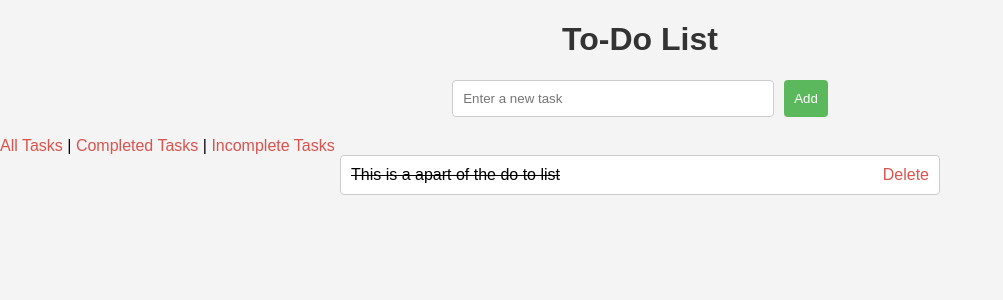
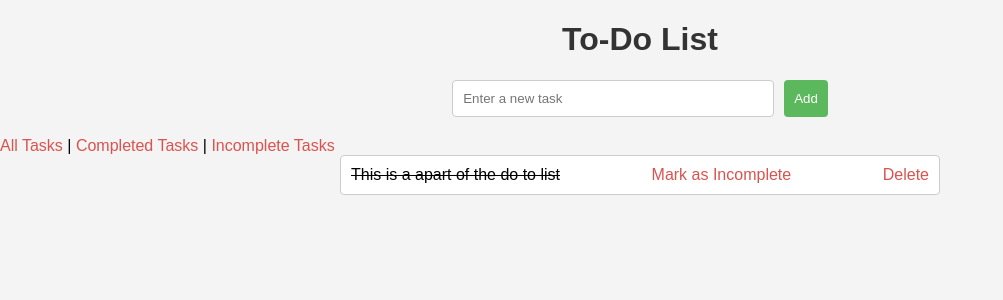
Before and after one commit to Diorski/to_do_list_app, a Flask app: page / in a window 1280 px wide. Shown: the top 300 px of the page, without its empty margins (0-1003 px from the left). Run offline with Flask 2, Linux system fonts and the light colour scheme; data comes from the database, SQL or seed files in the repository.

Commit message:
Added incomplete task feature

```diff
--- a/app.py
+++ b/app.py
@@ -47,13 +47,20 @@ def complete(task_id):
     db.session.commit()
     return redirect(url_for('index'))
 
+@app.route('/incomplete/<int:task_id>')
+def incomplete(task_id):
+    task_to_incomplete = Task.query.get_or_404(task_id)
+    task_to_incomplete.completed = False
+    db.session.commit()
+    return redirect(url_for('index'))
+
 @app.route('/completed')
 def completed():
     tasks = Task.query.filter_by(completed=True).all()
     return render_template('index.html', tasks=tasks, enumerate=enumerate)
 
 @app.route('/incomplete')
-def incomplete():
+def incomplete_tasks():
     tasks = Task.query.filter_by(completed=False).all()
     return render_template('index.html', tasks=tasks, enumerate=enumerate)
 
--- a/templates/index.html
+++ b/templates/index.html
@@ -22,6 +22,7 @@
             <li>
                 {% if task.completed %}
                     <span style="text-decoration: line-through;">{{ task.task }}</span>
+                    <a href="/incomplete/{{ task.id }}">Mark as Incomplete</a>
                 {% else %}
                     <form action="/edit/{{ task.id }}" method="post" style="display:inline;">
                         <input type="text" name="task" value="{{ task.task }}">
```
